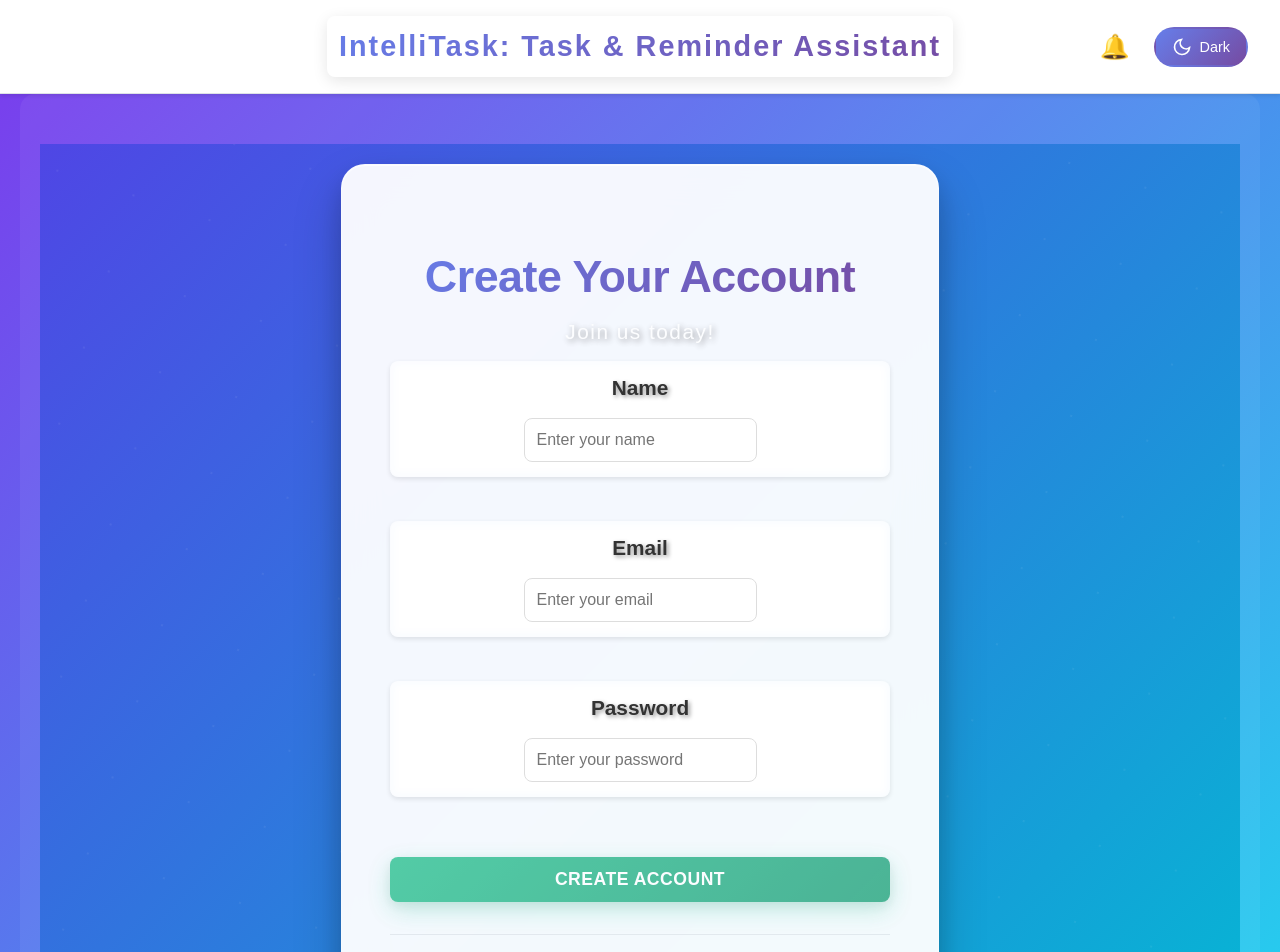
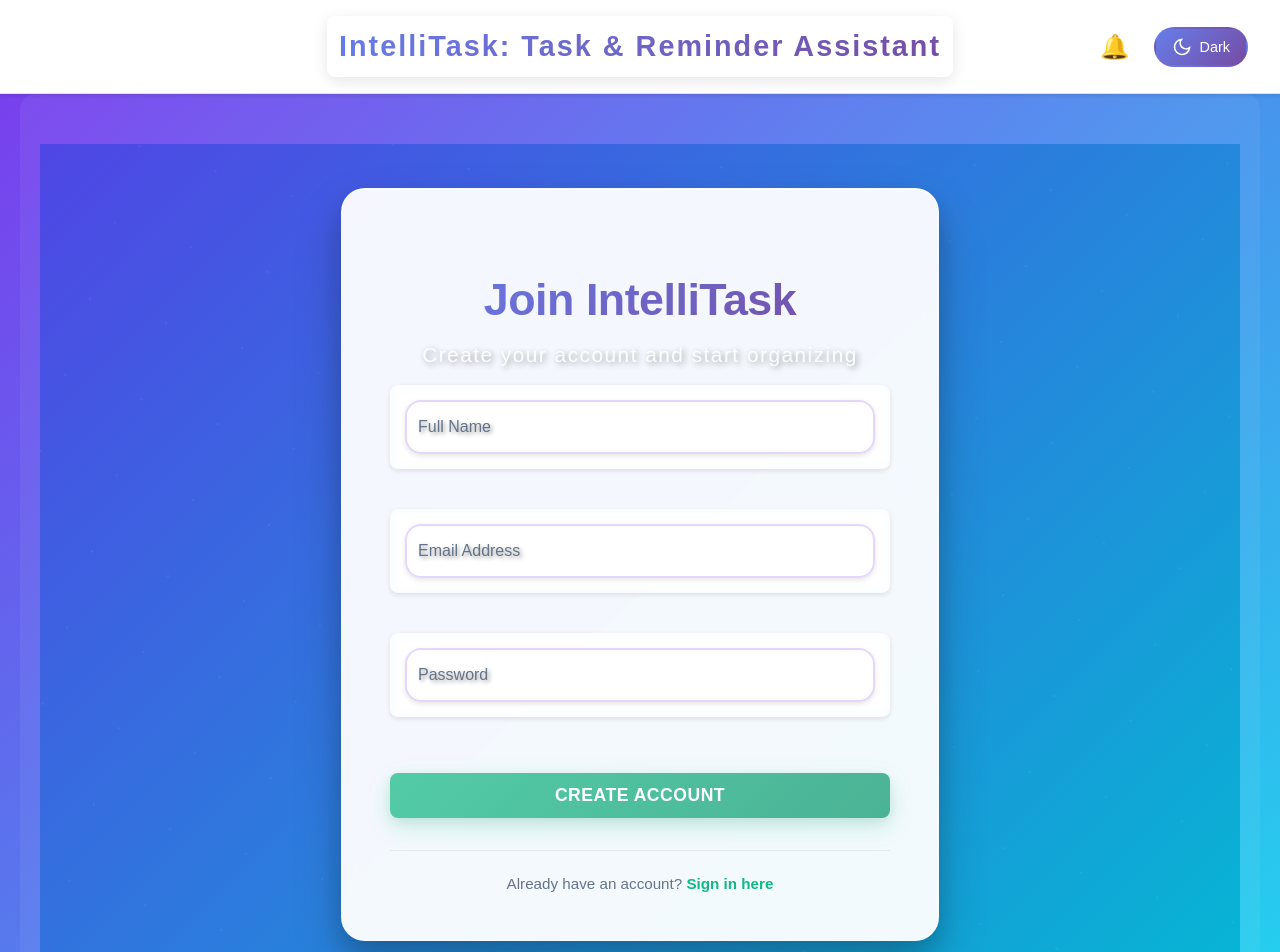
Before and after one commit to Ranjuna120/Task-Reminder-Assistant--IntelliTask, a React (Create React App) app in the folder ITPM-30-main/frontend/: page /create-account in a window 1280 px wide. Shown: the top 952 px of the page. Built offline with nearby package versions, Linux system fonts and the light colour scheme.

Commit message:
Update CreateAccountPage.js

```diff
--- a/ITPM-30-main/frontend/src/components/modify/CreateAccountPage.js
+++ b/ITPM-30-main/frontend/src/components/modify/CreateAccountPage.js
@@ -7,13 +7,32 @@ const CreateAccountPage = () => {
   const [email, setEmail] = useState("");
   const [password, setPassword] = useState("");
   const [error, setError] = useState("");
+  const [success, setSuccess] = useState("");
+  const [loading, setLoading] = useState(false);
   const navigate = useNavigate();
+
+  const getPasswordStrength = (password) => {
+    if (password.length < 6) return 0;
+    if (password.length < 8) return 1;
+    if (password.length >= 8 && /(?=.*[a-z])(?=.*[A-Z])/.test(password)) return 2;
+    if (password.length >= 8 && /(?=.*[a-z])(?=.*[A-Z])(?=.*\d)/.test(password)) return 3;
+    return 3;
+  };
 
   const handleCreateAccount = async () => {
     if (!name || !email || !password) {
       setError("All fields are required.");
       return;
     }
+
+    if (password.length < 6) {
+      setError("Password must be at least 6 characters long.");
+      return;
+    }
+
+    setLoading(true);
+    setError("");
+    setSuccess("");
 
     try {
       const response = await fetch("http://localhost:5000/auth/api/create-account", {
@@ -25,75 +44,110 @@ const CreateAccountPage = () => {
       const data = await response.json();
 
       if (response.ok && data.success) {
-        alert("Account Created Successfully!");
-        navigate("/login");
+        setSuccess("Account created successfully! Redirecting to login...");
+        setTimeout(() => {
+          navigate("/login");
+        }, 2000);
       } else {
         setError(data.message || "Error creating account.");
       }
     } catch (error) {
       setError("Server error. Please try again later.");
+    } finally {
+      setLoading(false);
     }
   };
+
+  const passwordStrength = getPasswordStrength(password);
 
   return (
     <div className="create-account-container">
       <div className="create-account-card">
-        <h2>Create Your Account</h2>
-        <p className="subtitle">Join us today!</p>
-        {error && <p className="error-message">{error}</p>}
+        <h2>Join IntelliTask</h2>
+        <p className="subtitle">Create your account and start organizing</p>
+
+        {error && <div className="error-message">{error}</div>}
+        {success && <div className="success-message">{success}</div>}
+
         <form onSubmit={(e) => { e.preventDefault(); handleCreateAccount(); }} className="create-account-form">
-          <div className="form-group">
-            <label htmlFor="name">Name</label>
+          <div className="input-group">
             <input
               id="name"
               type="text"
-              placeholder="Enter your name"
+              placeholder=" "
               value={name}
               onChange={(e) => setName(e.target.value)}
-              className={name && name.length < 2 ? "invalid" : ""}
+              required
+              minLength="2"
             />
-            {name && name.length < 2 && (
-              <span className="validation-message">Name must be at least 2 characters</span>
-            )}
+            <label htmlFor="name">Full Name</label>
           </div>
-          <div className="form-group">
-            <label htmlFor="email">Email</label>
+
+          <div className="input-group">
             <input
               id="email"
               type="email"
-              placeholder="Enter your email"
+              placeholder=" "
               value={email}
               onChange={(e) => setEmail(e.target.value)}
-              className={email && !/^\S+@\S+\.\S+$/.test(email) ? "invalid" : ""}
+              required
             />
-            {email && !/^\S+@\S+\.\S+$/.test(email) && (
-              <span className="validation-message">Please enter a valid email</span>
-            )}
+            <label htmlFor="email">Email Address</label>
           </div>
-          <div className="form-group">
-            <label htmlFor="password">Password</label>
+
+          <div className="input-group">
             <input
               id="password"
               type="password"
-              placeholder="Enter your password"
+              placeholder=" "
               value={password}
               onChange={(e) => setPassword(e.target.value)}
-              className={password && password.length < 6 ? "invalid" : ""}
+              required
+              minLength="6"
             />
-            {password && password.length < 6 && (
-              <span className="validation-message">Password must be at least 6 characters</span>
+            <label htmlFor="password">Password</label>
+
+            {password && (
+              <div className="password-strength">
+                {[...Array(4)].map((_, index) => (
+                  <div
+                    key={index}
+                    className={`password-strength-bar ${
+                      index < passwordStrength
+                        ? passwordStrength === 1
+                          ? 'weak'
+                          : passwordStrength === 2
+                          ? 'medium'
+                          : 'strong'
+                        : ''
+                    } ${index < passwordStrength ? 'active' : ''}`}
+                  />
+                ))}
+              </div>
             )}
           </div>
+
           <button
             type="submit"
-            disabled={!name || !email || !password}
+            disabled={!name || !email || !password || loading}
             className="create-account-btn"
           >
-            Create Account
+            {loading && <span className="loading-spinner"></span>}
+            {loading ? 'Creating Account...' : 'Create Account'}
           </button>
         </form>
+
         <div className="additional-actions">
-          <p>Already have an account? <span onClick={() => navigate("/login")} className="login-link">Login</span></p>
+          <p>
+            Already have an account? {' '}
+            <span
+              onClick={() => !loading && navigate("/login")}
+              className="login-link"
+              style={{ pointerEvents: loading ? 'none' : 'auto', opacity: loading ? 0.6 : 1 }}
+            >
+              Sign in here
+            </span>
+          </p>
         </div>
       </div>
     </div>
```
